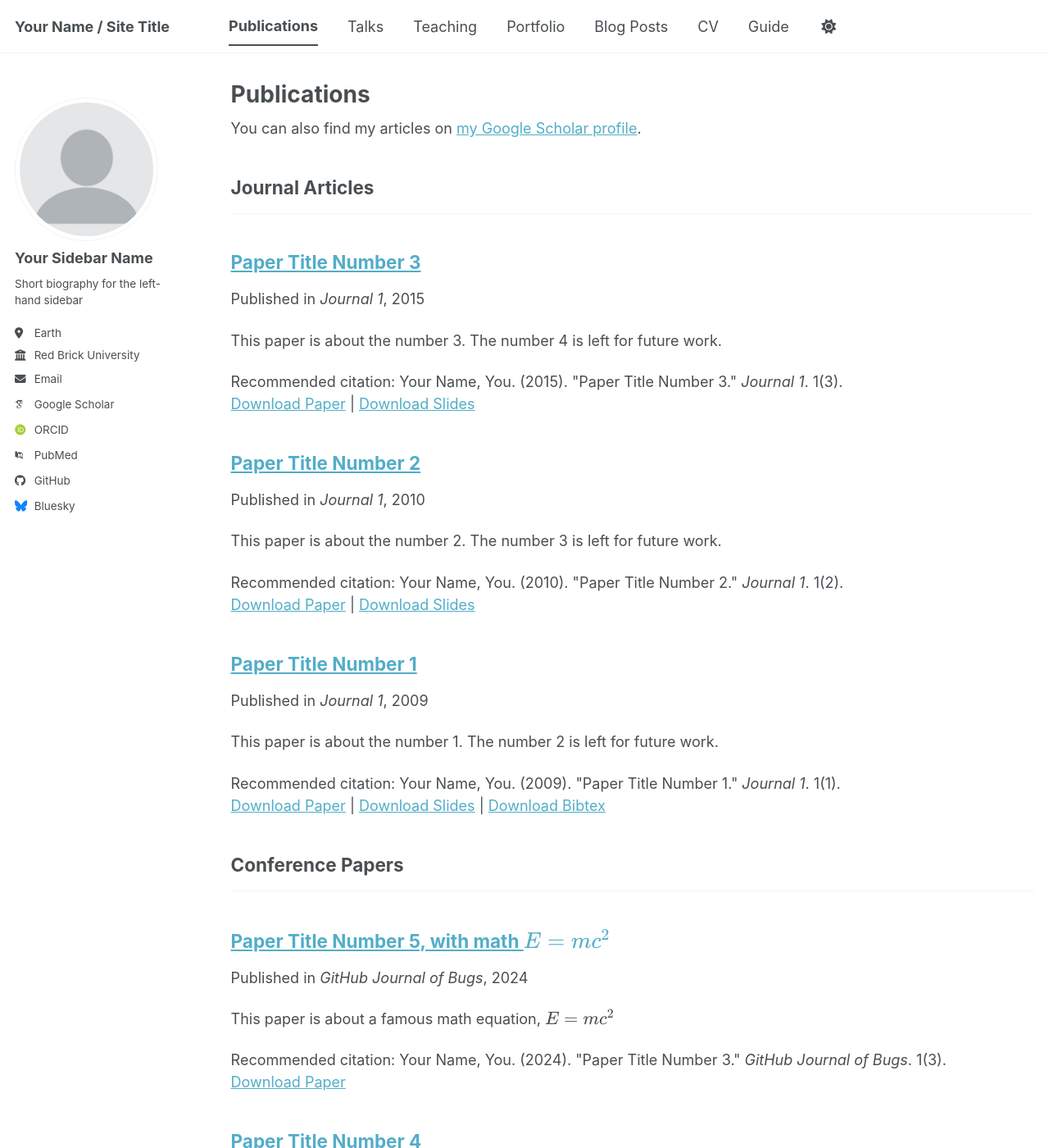
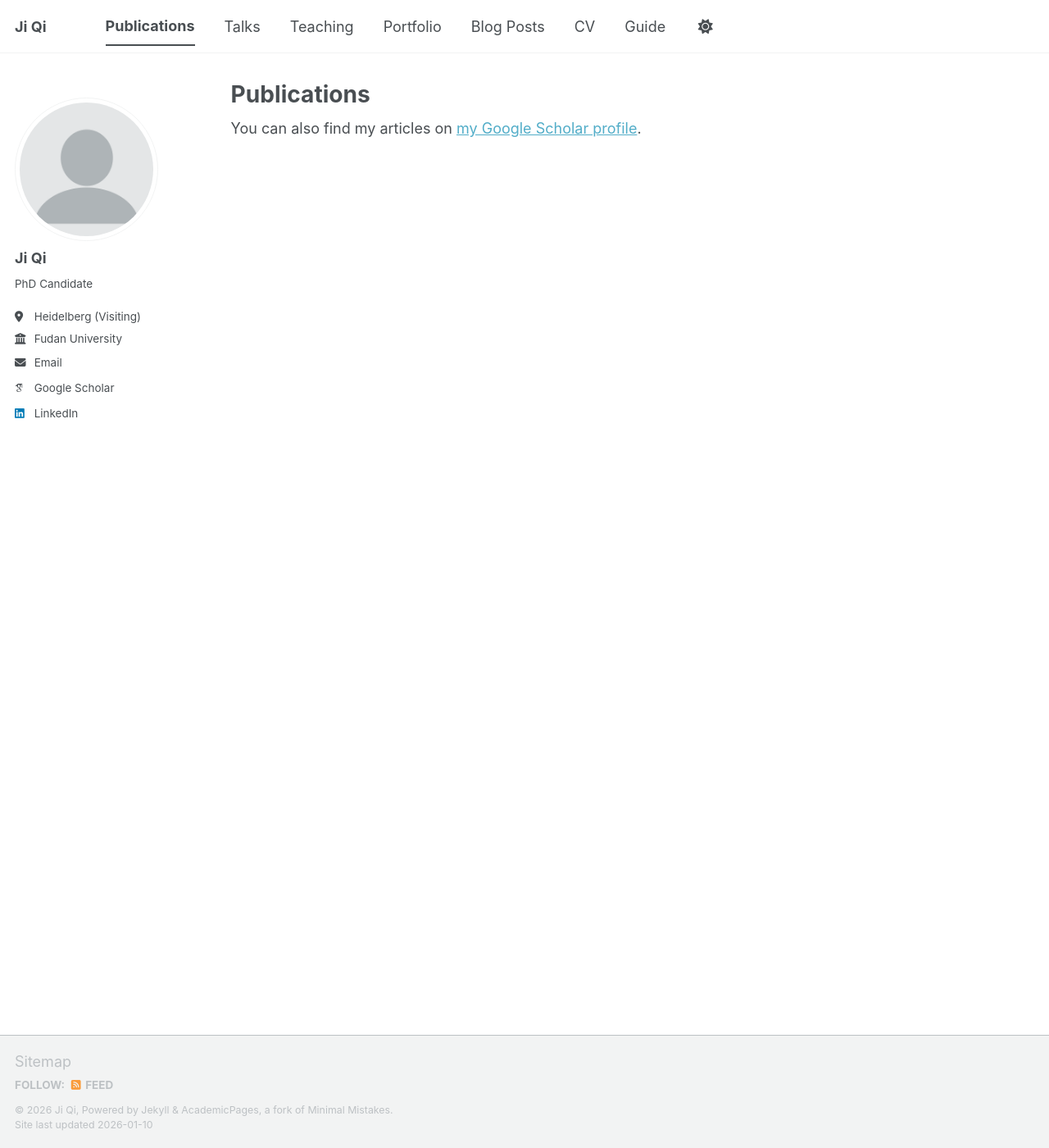
Before and after one commit to miramkj/miramkj.github.io, a Jekyll site: the page built from _pages/publications.html, in a window 1280 px wide and 1400 px high. Shown: the whole window at 82% size. Built offline with Jekyll 4.4.1, drawn with Linux system fonts in a browser that asks for light colours; some web fonts are replaced; a script bundle is joined from its source files by our own code; library files that are not in the unit come from our copies; some of the changed text lies outside the part shown.

Commit message:
Update _config.yml

```diff
--- a/_config.yml
+++ b/_config.yml
@@ -9,14 +9,14 @@
 # Basic Site Settings
 locale                   : "en-US"
 site_theme               : "default" # The available themes options are "default", "air", "sunrise", "mint", "dirt" and "contrast"
-title                    : "Your Name / Site Title"
+title                    : "Ji Qi"
 title_separator          : "-"
-name                     : &name "Your Name"
-description              : &description "Your Name's academic portfolio"   # Update this with a general description of your site, this is the default if not overridden by a page
-url                      : https://academicpages.github.io # The base hostname & protocol for your site e.g. "https://[your GitHub username].github.io",
+name                     : &name "Ji Qi"
+description              : &description "Ji Qi"   # Update this with a general description of your site, this is the default if not overridden by a page
+url                      : https://miramkj.github.io # The base hostname & protocol for your site e.g. "https://[your GitHub username].github.io",
                                                            # or if you already have some other page hosted on Github then use "https://[your GitHub username].github.io/[Your Repo Name]"
-baseurl                  : "" # the subpath of your site, e.g. "/blog"
-repository               : "academicpages/academicpages.github.io"
+baseurl                  : "/mira-ji-qi" # the subpath of your site, e.g. "/blog"
+repository               : "miramkj/mira-ji-qi"
 
 # Site Author - The following control what appear as part of the author content on the side bar.
 #               If a field is blank the icon and link will not appear, otherwise it will be shown.
@@ -24,72 +24,28 @@ repository               : "academicpages/academicpages.github.io"
 author:
   # Biographic information
   avatar           : "profile.png"
-  name             : "Your Sidebar Name"
-  pronouns         : # example: "she/her"
-  bio              : "Short biography for the left-hand sidebar"
-  location         : "Earth"
-  employer         : "Red Brick University"
-  uri              : # URL
-  email            : "none@example.org"
+  name             : "Ji Qi"
+  bio              : "PhD Candidate"
+  location         : "Heidelberg (Visiting)"
+  employer         : "Fudan University"
+  email            : "jqi21@m.fudan.edu.cn"
 
   # Academic websites
-  academia         : # URL
-  arxiv            : # URL - Update with the correct link to your profile
-  googlescholar    : "https://scholar.google.com/citations?user=PS_CX0AAAAAJ"
-  inspire-hep      : # URL
-  impactstory      : # URL
-  orcid            : "https://orcid.org/yourorcidurl"
-  semantic         : # URL
-  ssrn             : # URL
-  pubmed           : "https://www.ncbi.nlm.nih.gov/pubmed/?term=john+snow"
-  researchgate     : # URL
-  scopus           : # URL
-  zotero           : # URL
+  googlescholar    : "https://scholar.google.com/citations?user=rkfstZUAAAAJ&hl=en"
 
 
-  # Repositories and software development
-  bitbucket        : # Username - Update with your username on the site
-  codepen          : # Username
-  dribbble         : # Username
-  github           : "academicpages"
-  kaggle           : # Username
-  stackoverflow    : # User number or user number and name (i.e., use "1" or "1/jeff-atwood")
+  # Social media
+  linkedin         : "https://www.linkedin.com/in/ji-qi-59b45816b/"
 
-  # Social media
-  artstation       : # Username
-  bluesky          : "bsky.app" # Replace this with you Bluesky username
-  facebook         : # Username
-  flickr           : # Username
-  foursquare       : # Username
-  goodreads        : # Username
-  google_plus      : # Username
-  keybase          : # Username
-  instagram        : # Username
-  lastfm           : # Username
-  linkedin         : # Username
-  mastodon         : # URL
-  medium           : # URL
-  pinterest        : # Username
-  soundcloud       : # Username
-  steam            : # Username
-  telegram         : # URL
-  tumblr           : # Username
-  twitter          : # Username for X / Twitter
-  vine             : # Username
-  weibo            : # Username
-  wikipedia        : # Username
-  xing             : # Username
-  youtube          : # Username
-  zhihu            : # Username
 
 # Publication Category - The following the list of publication categories and their headings
 publication_category:
-  books:
-    title: 'Books'
-  manuscripts:
-    title: 'Journal Articles'
-  conferences:
-    title: 'Conference Papers'
+  Peer-reviewed articles:
+    title: 'Peer-reviewed articles'
+  Working papers:
+    title: 'Working papers'
+  Talks:
+    title: 'Talks'
 
 # Site Settings
 teaser                   :  # filename of teaser fallback teaser image placed in /images/ for social media previews
```
